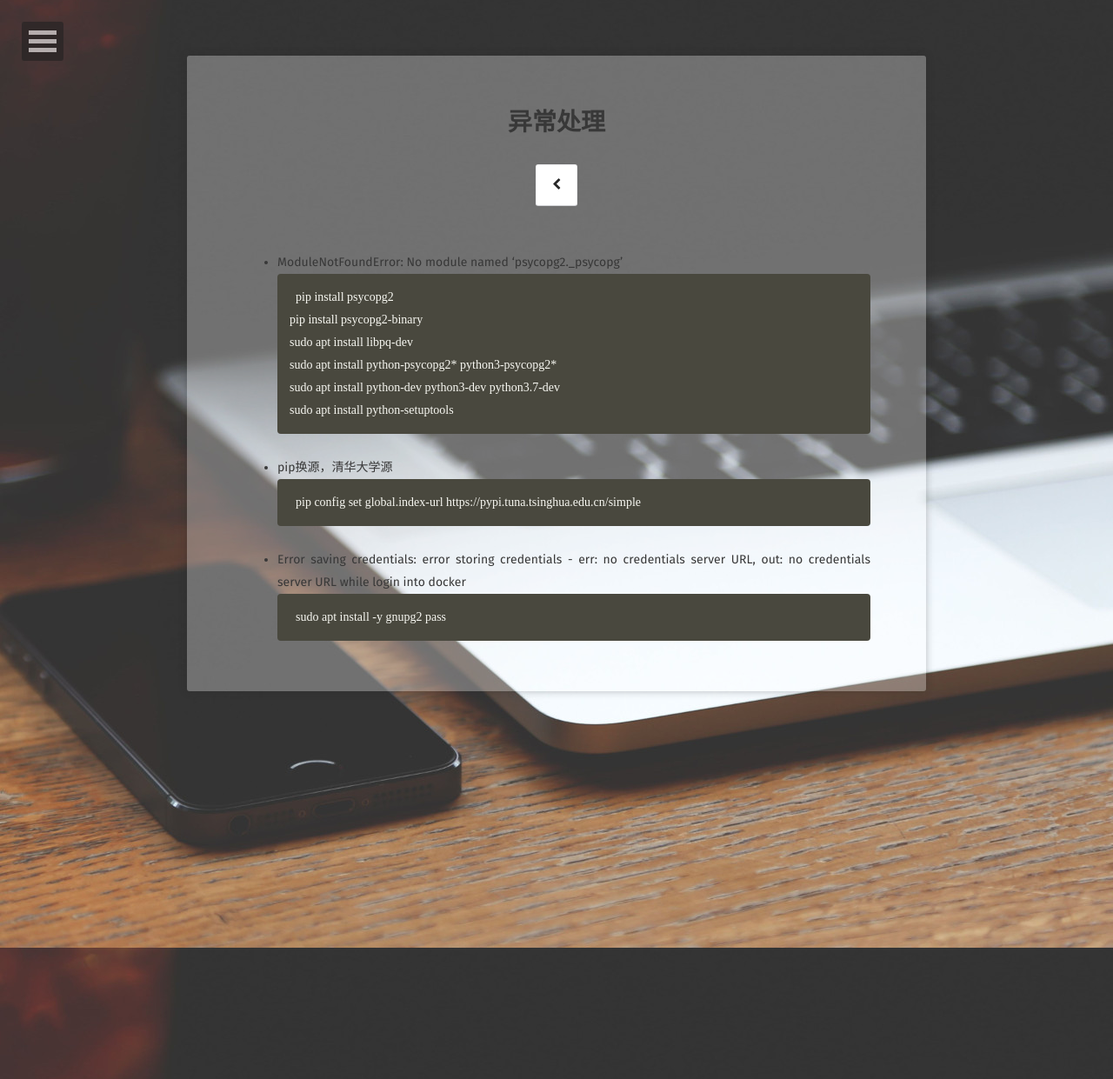
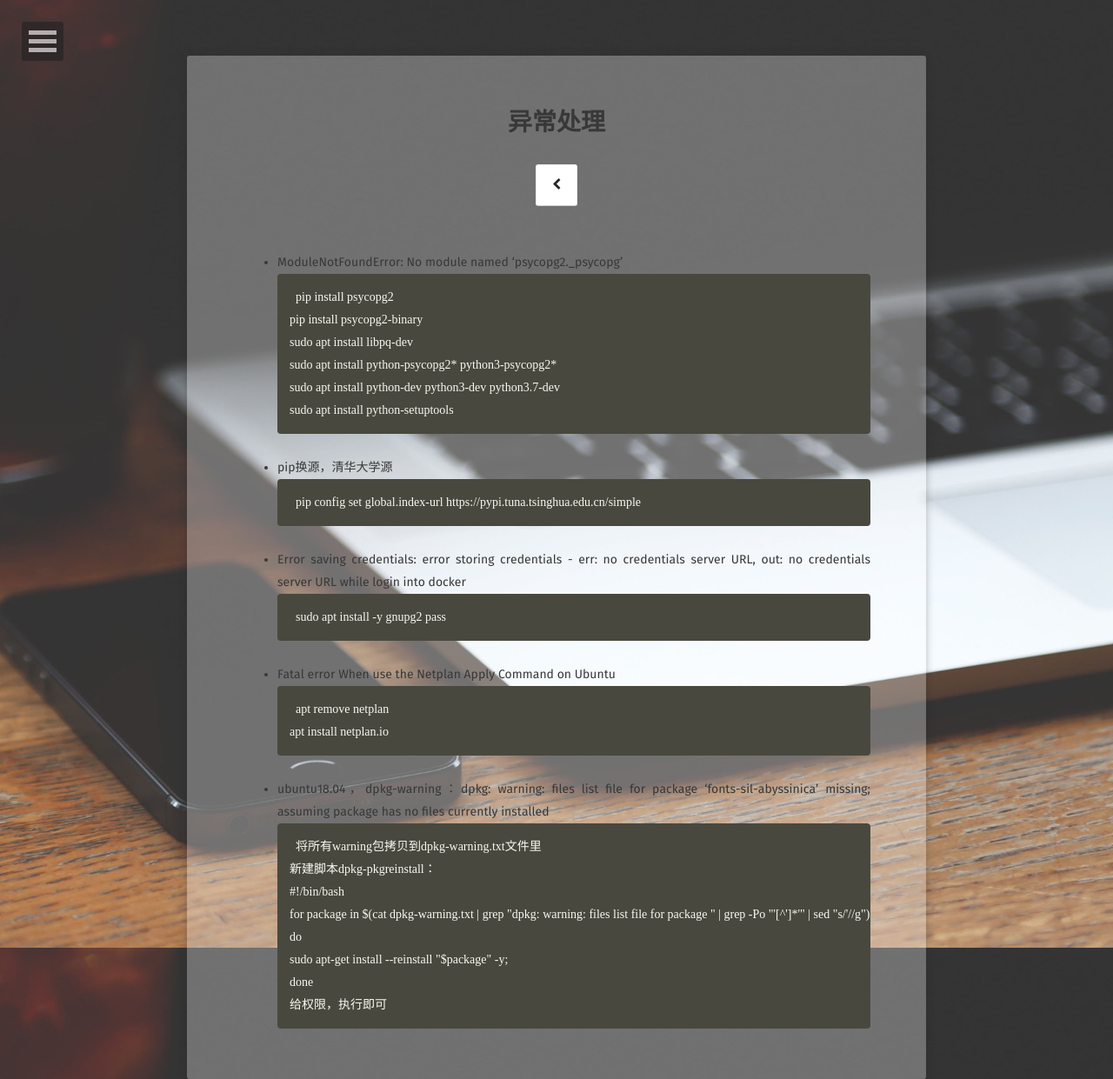
Before and after one commit to A17513081909/csz.github.io, a Jekyll site: the page built from exception/index.md, in a window 1280 px wide. Shown: the whole page at 87% size. Built offline with Jekyll 4.4.1, drawn with Linux system fonts in a browser that asks for light colours; some web fonts are replaced.

Commit message:
Update index.md

````diff
--- a/exception/index.md
+++ b/exception/index.md
@@ -23,3 +23,19 @@ pip config set global.index-url https://pypi.tuna.tsinghua.edu.cn/simple
 ```
 sudo apt install -y gnupg2 pass
 ```
+* Fatal error When use the Netplan Apply Command on Ubuntu
+```
+apt remove netplan
+apt install netplan.io
+```
+* ubuntu18.04，dpkg-warning：dpkg: warning: files list file for package 'fonts-sil-abyssinica' missing; assuming package has no files currently installed
+```
+将所有warning包拷贝到dpkg-warning.txt文件里
+新建脚本dpkg-pkgreinstall：
+#!/bin/bash
+for package in $(cat dpkg-warning.txt | grep "dpkg: warning: files list file for package " | grep -Po "'[^']*'" | sed "s/'//g")；
+do
+  sudo apt-get install --reinstall "$package" -y;
+done
+给权限，执行即可
+```
````
